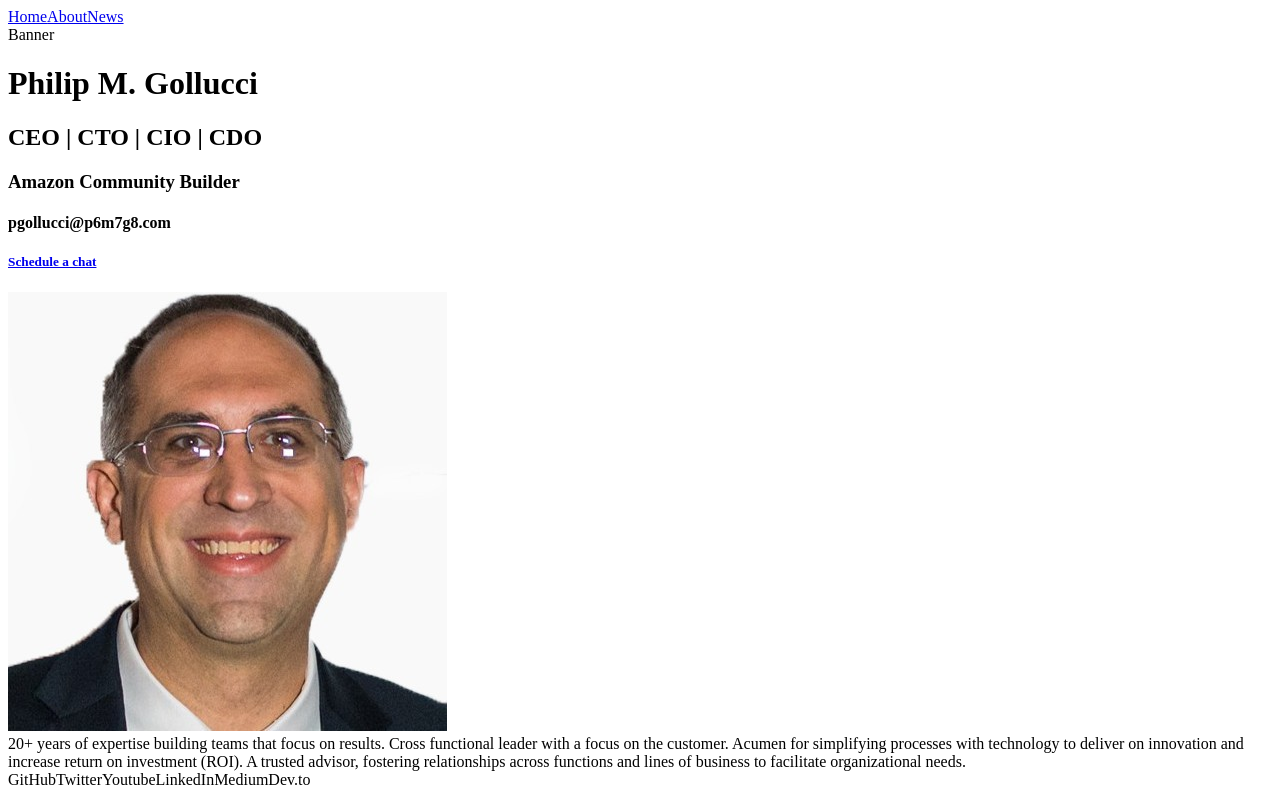
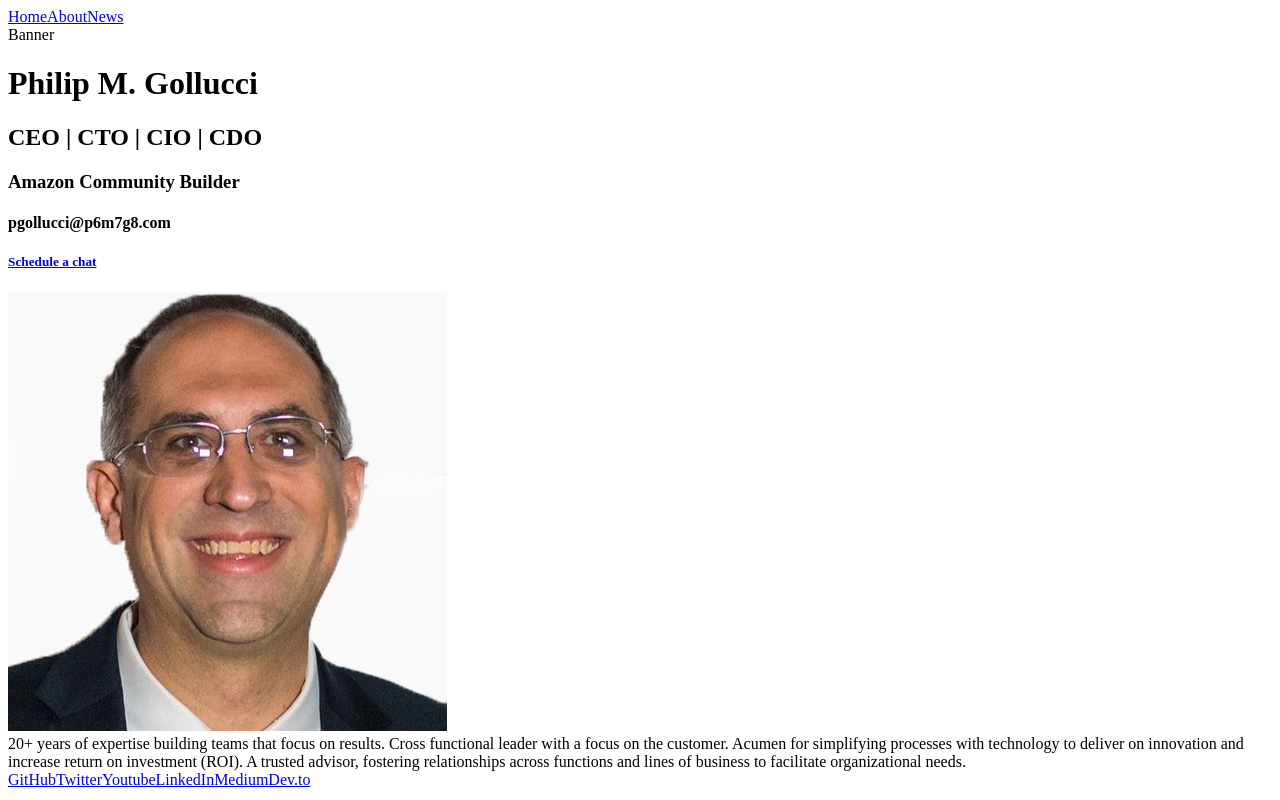
Before and after one commit to pgollucci/pgollucci.github.io, a Next.js app: page / in a window 1280 px wide. Built offline with nearby package versions, Linux system fonts and the light colour scheme; a web font is replaced by a local one.

Commit message:
color on hover

```diff
--- a/components/Footer.tsx
+++ b/components/Footer.tsx
@@ -16,7 +16,9 @@ const Footer = (): ReactElement => (
           <div className="flex justify-end space-x-6">
           {
             social.map((item) => (
-              <span className="">{item.name}</span>
+              <span>
+                <a className="hover:text-blue-500" key={item.name} href={item.href}>{item.name}</a>
+              </span>
             ))
           }
           </div>
```
